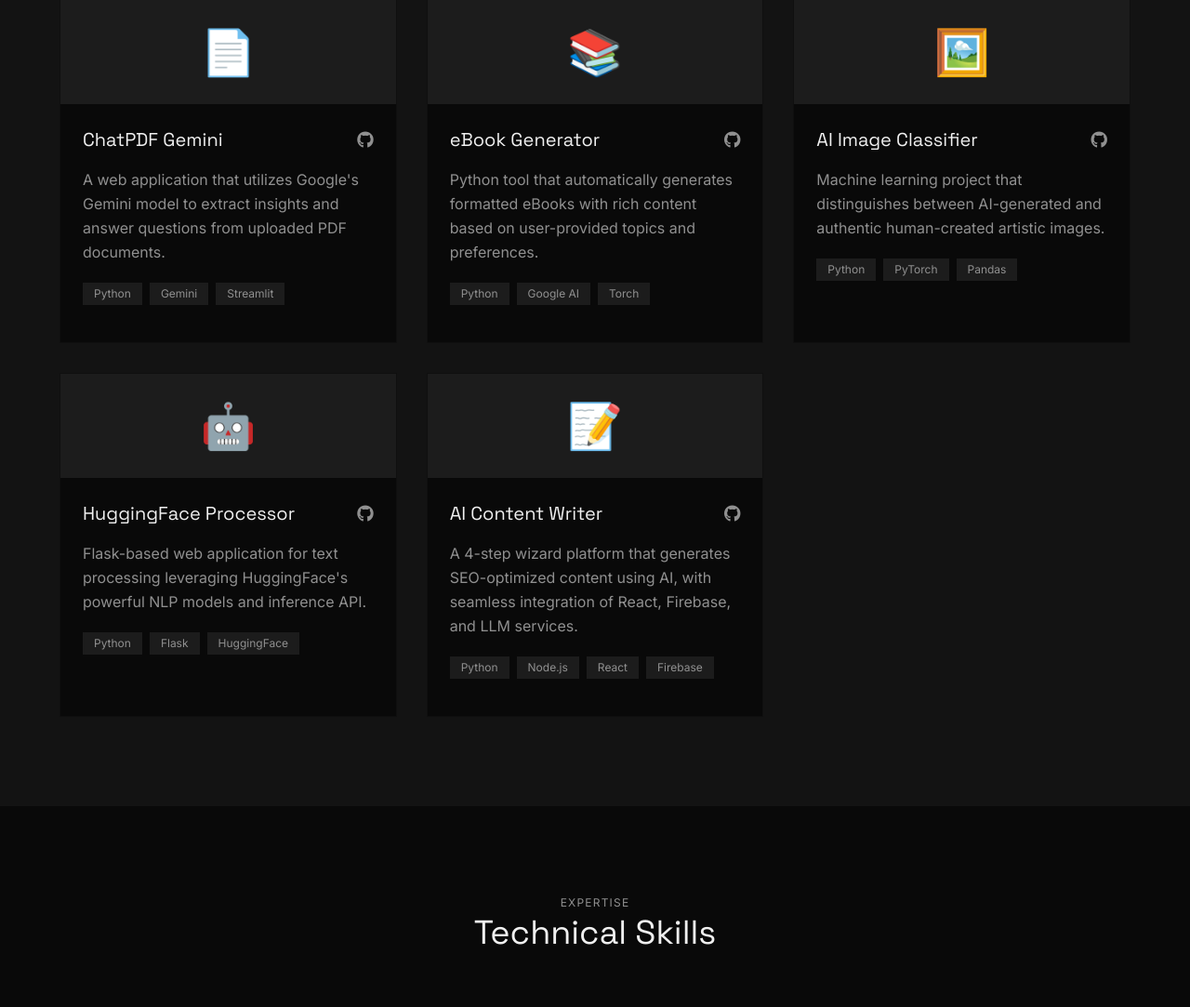
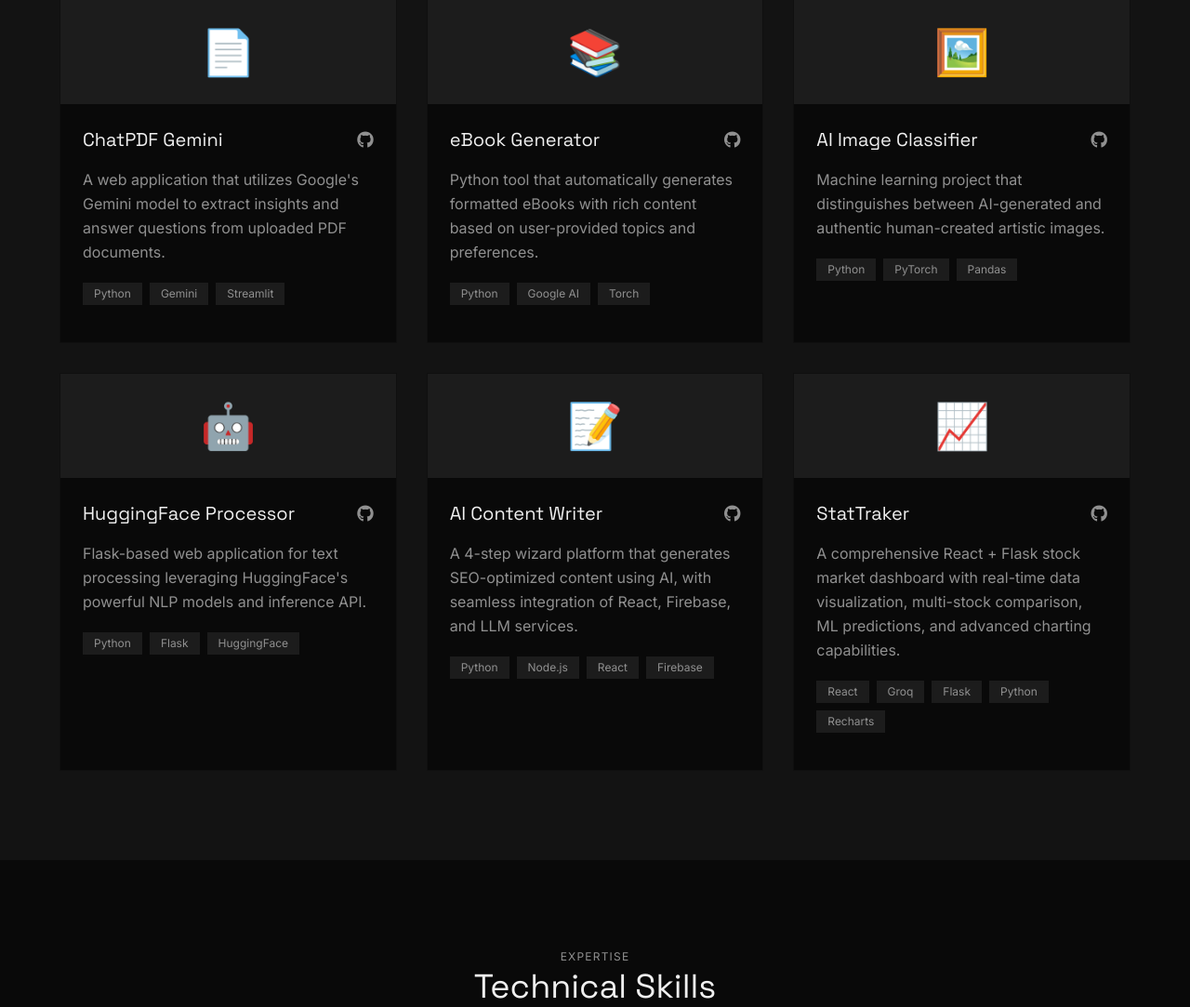
Before and after one commit to AnasNasim12/personalwebsite, a Flask app: page / in a window 1280 px wide. Shown: the part 1686-2769 px from the top of the page at 93% size. Run offline with Flask 3, Linux system fonts and the light colour scheme; some libraries are stand-ins or nearby versions.

Commit message:
Add StatTraker project card to the About page

```diff
--- a/templates/about.html
+++ b/templates/about.html
@@ -525,6 +525,31 @@
                             </div>
                         </div>
                     </div>
+
+                    <!-- Project 6 -->
+                    <div class="project-card bg-noir border border-slate/20 reveal">
+                        <div class="aspect-w-16 aspect-h-9 bg-noir-lighter flex items-center justify-center p-8 icon-container">
+                            <span class="text-5xl">📈</span>
+                        </div>
+                        <div class="p-6">
+                            <div class="flex justify-between items-center mb-4">
+                                <h3 class="font-display text-xl">StatTraker</h3>
+                                <a href="https://github.com/AnasNasim12/StatTraker" target="_blank" aria-label="GitHub" class="text-silver hover:text-chalk">
+                                    <i class="fab fa-github text-lg"></i>
+                                </a>
+                            </div>
+                            <p class="text-silver mb-5 leading-relaxed">
+                                A comprehensive React + Flask stock market dashboard with real-time data visualization, multi-stock comparison, ML predictions, and advanced charting capabilities.
+                            </p>
+                            <div class="flex flex-wrap gap-2 mb-4">
+                                <span class="tag-pill bg-noir-lighter text-silver px-3 py-1 text-xs">React</span>
+                                <span class="tag-pill bg-noir-lighter text-silver px-3 py-1 text-xs">Groq</span>
+                                <span class="tag-pill bg-noir-lighter text-silver px-3 py-1 text-xs">Flask</span>
+                                <span class="tag-pill bg-noir-lighter text-silver px-3 py-1 text-xs">Python</span>
+                                <span class="tag-pill bg-noir-lighter text-silver px-3 py-1 text-xs">Recharts</span>
+                            </div>
+                        </div>
+                    </div>
                 </div>
             </div>
         </section>
```
